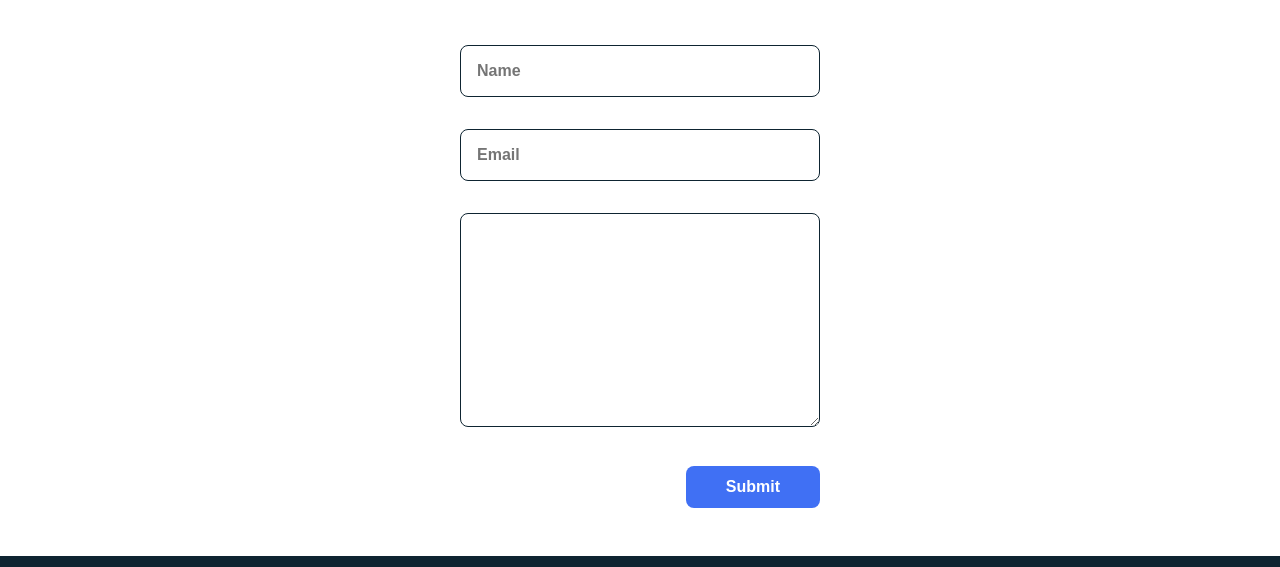
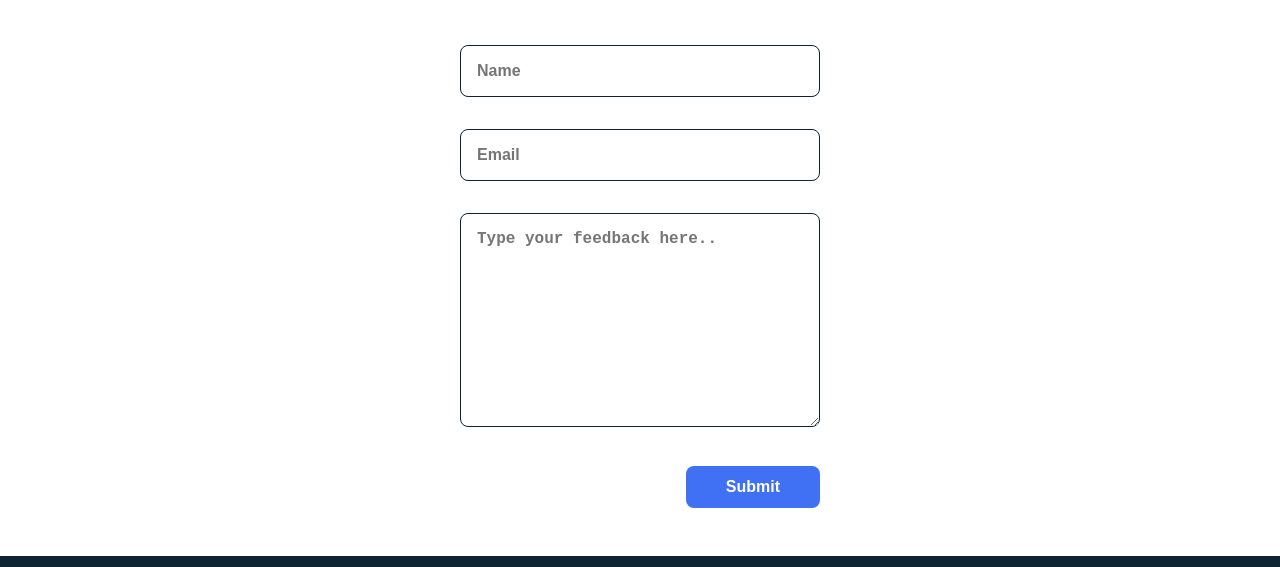
Before and after one commit to darkshadow56/myportfolio, a plain HTML site: page index.html in a window 1280 px wide. Shown: the part 2894-3461 px from the top of the page. Drawn offline with nearby package versions, Linux system fonts and the light colour scheme.

Commit message:
new changes

```diff
--- a/index.html
+++ b/index.html
@@ -182,7 +182,7 @@
                     <form action="" class="contact__form">
                         <input type="text" placeholder="Name" class="contact__input">
                         <input type="mail" placeholder="Email" class="contact__input">
-                        <textarea name="" id="" cols="0" rows="10" class="contact__input"></textarea>
+                        <textarea name="" placeholder="Type your feedback here.." cols="0" rows="10" class="contact__input"></textarea>
                         <input type="button" value="Submit" class="contact__button button">
                     </form>
                 </div>
```
Also changed, not shown: assets/css/styles.css (+6 -1 lines), assets/img/only-vs.svg (added).
